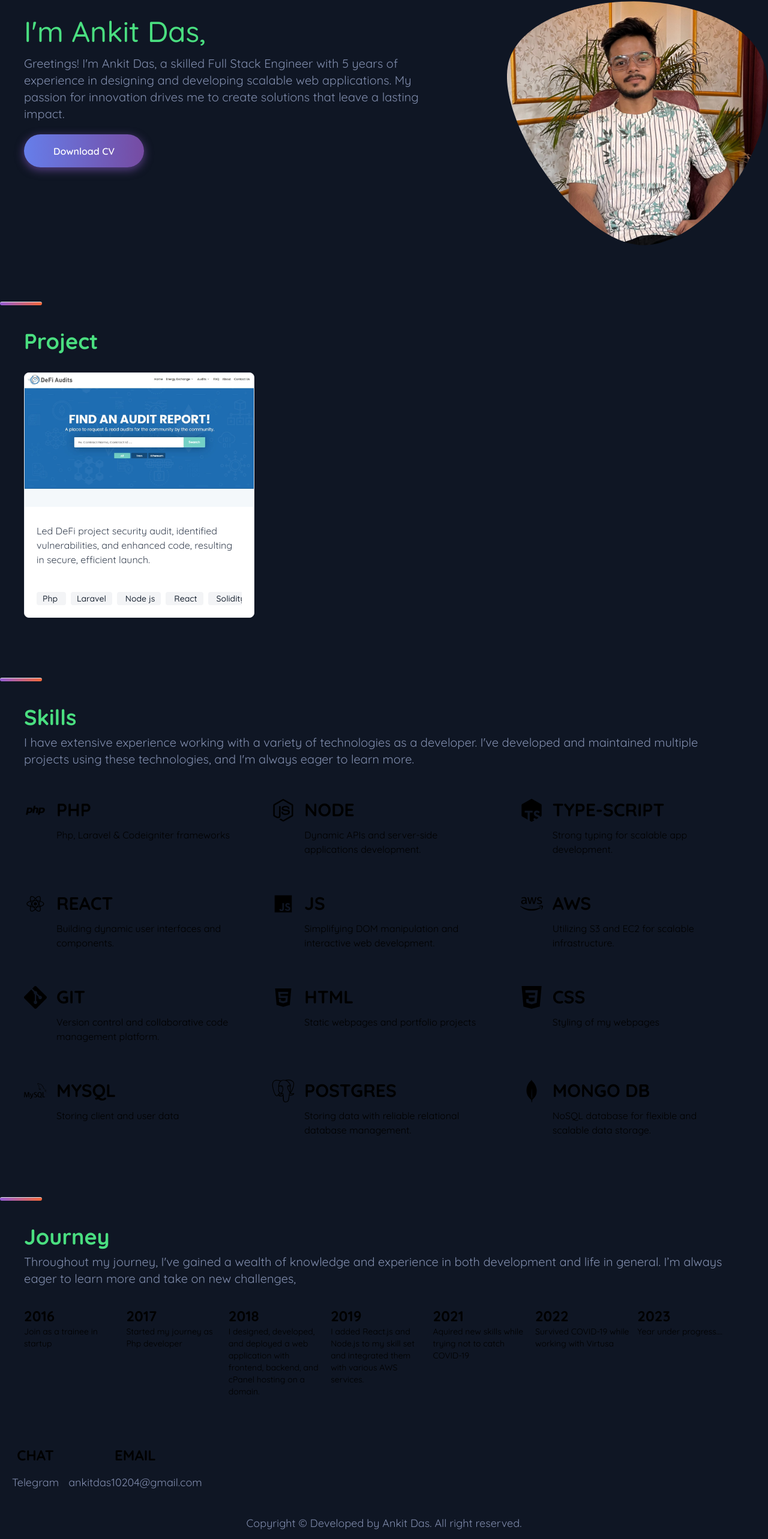
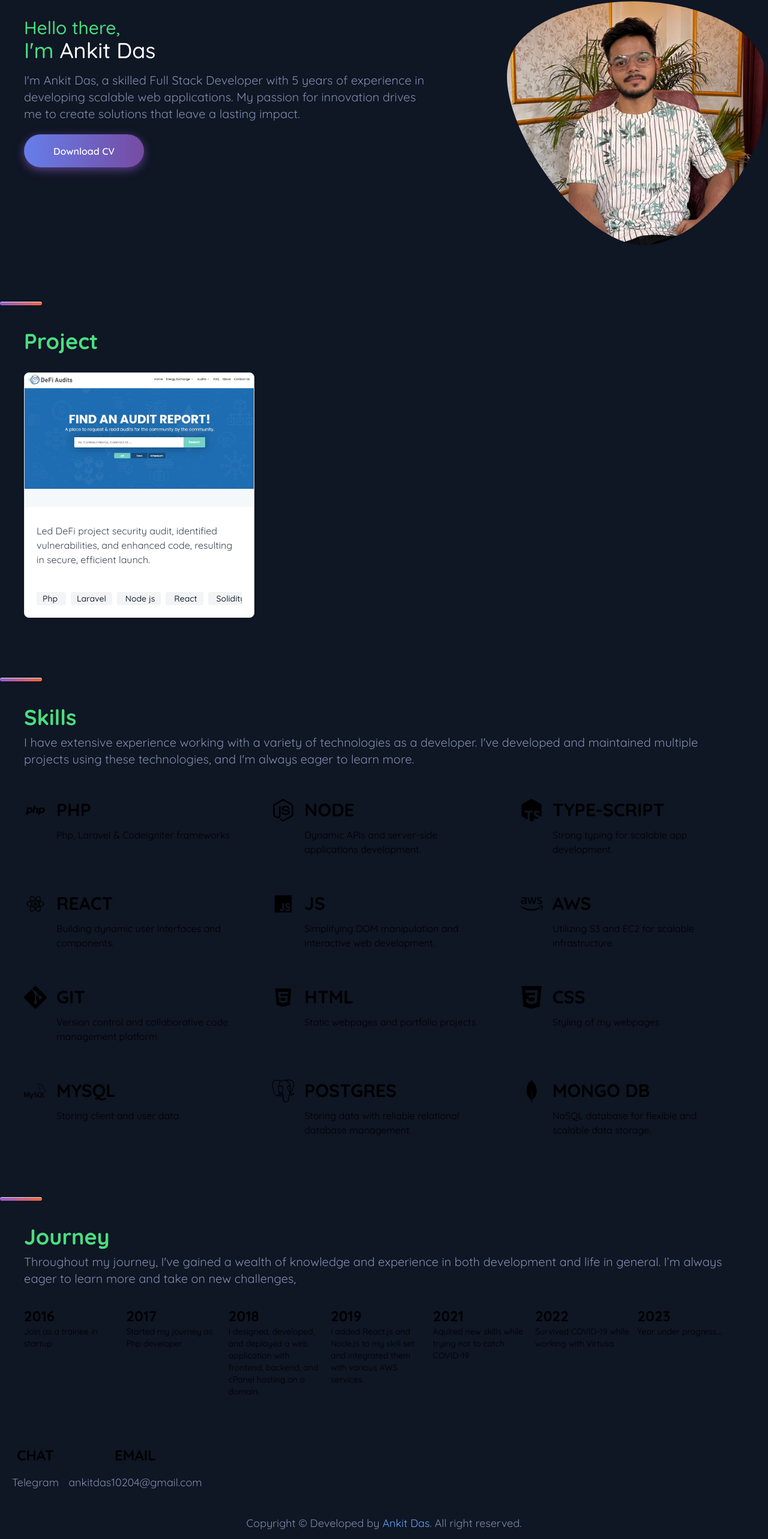
Before and after one commit to ankitdas13/portfolio, a Next.js app: page / in a window 1280 px wide. Shown: the part 155-2721 px from the top of the page at 60% size. Built offline with nearby package versions, Linux system fonts and the light colour scheme.

Commit message:
add typewriter effect

```diff
--- a/components/Footer/index.js
+++ b/components/Footer/index.js
@@ -4,15 +4,15 @@ export default function Footer() {
             <div className="footer-content flex gap-4">
                 <div className="contact-info">
                     <h3 className='text-2xl font-bold text-center mb-4'>CHAT</h3>
-                    <p className='text-[#808CAD] text-lg'>Telegram</p>
+                    <a className='text-[#808CAD] text-lg' href="https://t.me/Ankit10204">Telegram</a>
                 </div>
                 <div className="contact-info">
                     <h3 className='text-2xl font-bold text-center mb-4'>EMAIL</h3>
-                    <p className='text-[#808CAD] text-lg'>ankitdas10204@gmail.com</p>
+                    <a className='text-[#808CAD] text-lg' href="mailto:ankitdas10204@gmail.com">ankitdas10204@gmail.com</a>
                 </div>
             </div>
             <div className="copyright m-10">
-                <p className="text-[#808CAD] text-lg text-center">Copyright &copy; Developed by Ankit Das. All right reserved.</p>
+                <p className="text-[#808CAD] text-lg text-center">Copyright &copy; Developed by <a className="text-blue-400" href="https://ankitdas.dev/">Ankit Das</a>. All right reserved.</p>
             </div>
         </footer>
     )
--- a/components/Hero/index.js
+++ b/components/Hero/index.js
@@ -1,11 +1,32 @@
 import profile from "@/public/profile.jpg"
+import { useEffect } from "react";
+import Typewriter from 'typewriter-effect/dist/core';
 
 export default function Hero() {
+     useEffect(()=>{
+        var app = document.getElementById('hero-name');
+        var typewriter = new Typewriter(app, {
+            loop: true,
+            delay: 75,
+        });
+
+        typewriter
+        .pauseFor(1500)
+        .typeString('Ankit Das')
+        .pauseFor(3500)
+        .deleteChars(15)
+        .typeString("<span style='color:#00e7a0;'>a</span> FullStack Developer")
+        .pauseFor(5000)
+        .start();
+     })
     return (
         <>
             <div className="im-content basis-3/5 px-10">
-                <h2 className='text-green-400 text-5xl mt-10 font-medium mb-4'>I'm Ankit Das,</h2>
-                <p className='text-[#808dad] text-xl'>Greetings! I'm Ankit Das, a skilled Full Stack Engineer with 5 years of experience in designing and developing scalable web applications. My passion for innovation drives me to create solutions that leave a lasting impact.</p>
+                <h2 className='text-green-400 text-3xl mt-10 font-medium'>Hello there,</h2>
+                <h1 className='text-green-400 text-4xl font-medium mb-4 font-extrabold'>I'm <span className="text-white" id="hero-name"></span></h1>
+                <p className='text-[#808dad] text-xl'>I'm Ankit Das, a skilled Full Stack Developer with 5 years of experience in developing scalable web applications. My passion for innovation drives me to create solutions that leave a lasting impact.</p>
+
+
                 <div className="click-sec">
                     <button className="clickme color-gred"  onClick={(e) => {e.preventDefault(); window.location.href = '/files/resume.pdf';}}>
                         Download CV
--- a/package.json
+++ b/package.json
@@ -16,6 +16,7 @@
     "react": "18.2.0",
     "react-dom": "18.2.0",
     "react-icons": "^4.10.1",
-    "tailwindcss": "3.3.3"
+    "tailwindcss": "3.3.3",
+    "typewriter-effect": "^2.20.1"
   }
 }
--- a/styles/globals.css
+++ b/styles/globals.css
@@ -142,6 +142,17 @@ hr {
   gap : 5
 }
 
+.contact-info a {
+  transition: all 0.3s ease 0s;
+  position: relative;
+  left: 0px;
+}
+
+.contact-info a:hover {
+  color: #fff;
+  left: 6px;
+}
+
 @media (min-width: 1400px) {
 
   .container,
```
